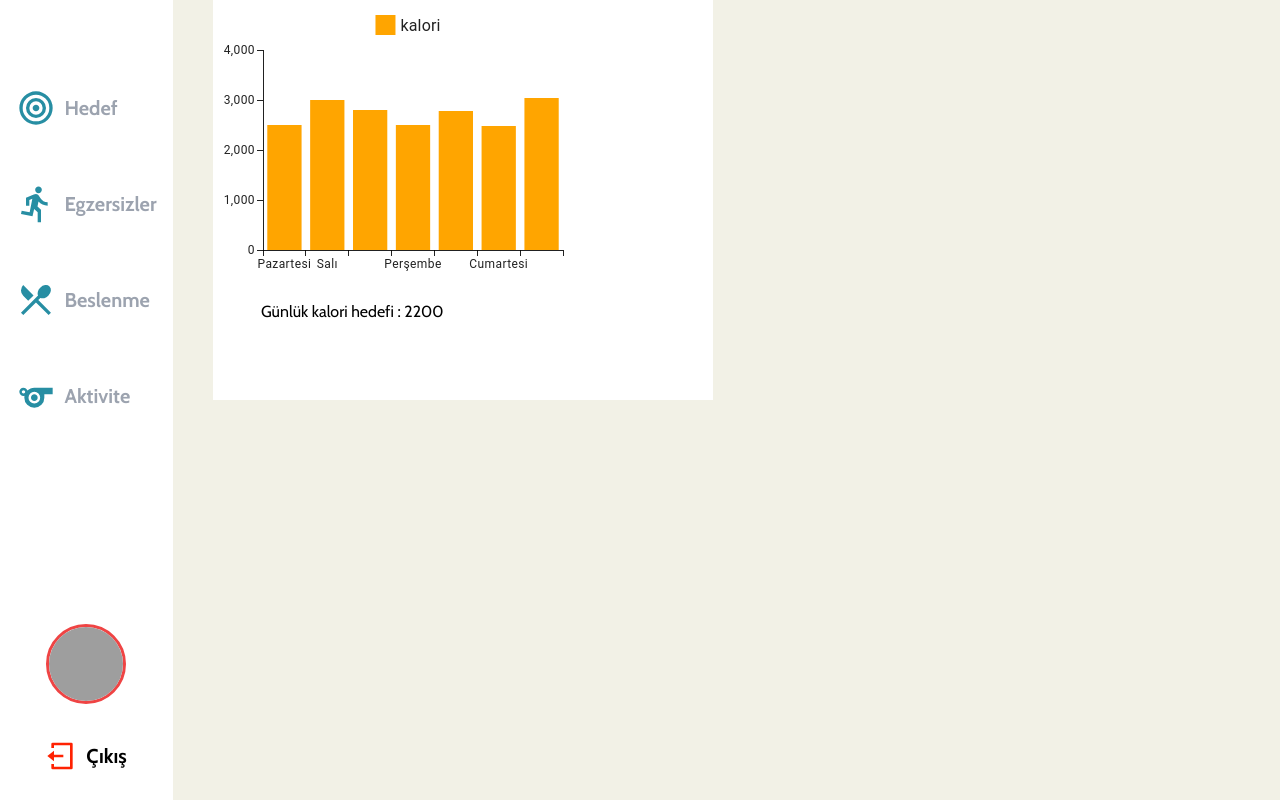
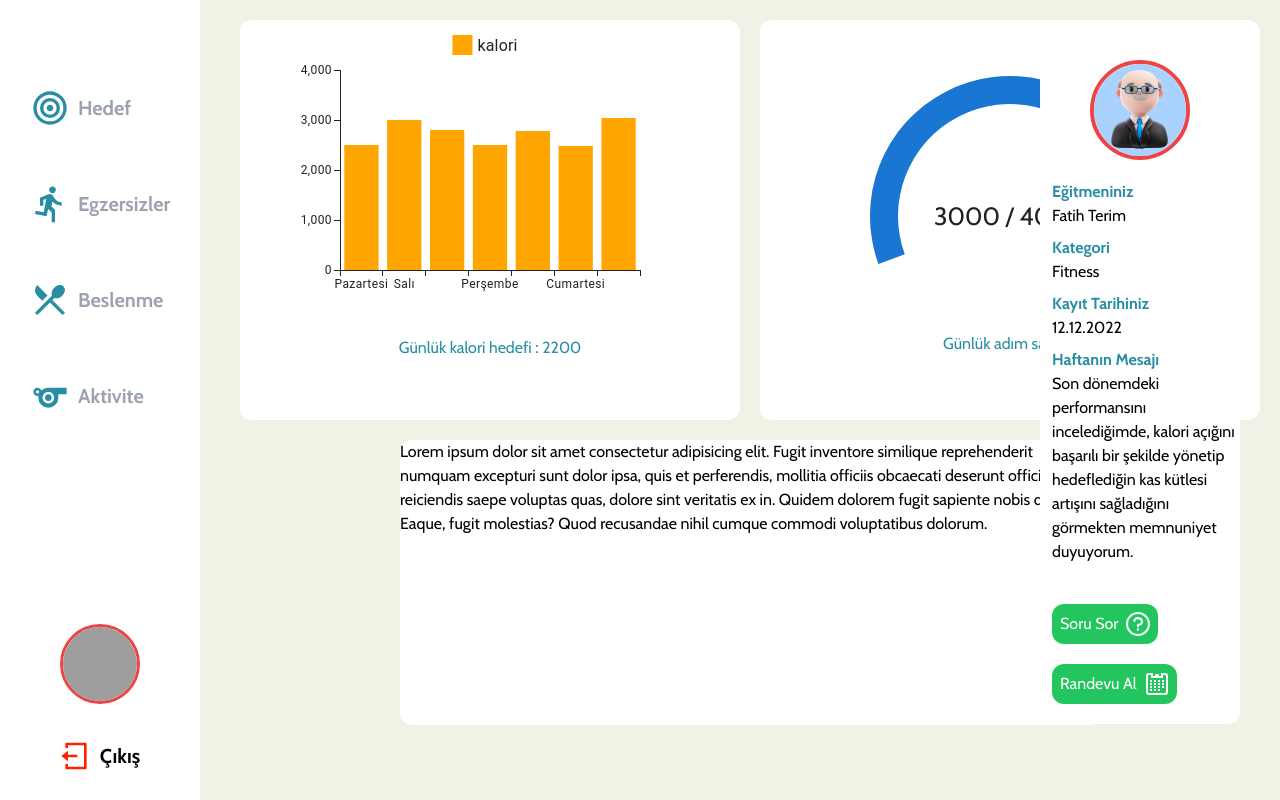
Before and after one commit to imtalhaozer/fitness-app-react, a React (Vite) app: page /hedef in a window 1280 px wide. Built offline with nearby package versions, Linux system fonts and the light colour scheme; grey boxes are pictures that could not be loaded.

Commit message:
Aim page created

```diff
--- a/src/pages/Aim.jsx
+++ b/src/pages/Aim.jsx
@@ -1,8 +1,10 @@
 import React from 'react'
 import { SideBar } from '../components/SideBar'
-import { BarChart } from '@mui/x-charts'
+import { BarChart, Gauge, gaugeClasses } from '@mui/x-charts'
+import { CoachBar } from '../components/CoachBar';
 
 export const Aim = () => {
+    // Dummy data
     const caloriData = [
         { day: "Pazartesi", calories: 2500 },
         { day: "Salı", calories: 3000 },
@@ -13,26 +15,70 @@ export const Aim = () => {
         { day: "Pazar", calories: 3050 }
     ];
 
+    // Dummy data for step
+    const stepData = [
+        {
+            step: 3000,
+            expectedStep: 4000
+        }
+    ]
+    const { step, expectedStep } = stepData[0];
+
     const days = caloriData.map(item => item.day);
     const calories = caloriData.map(item => item.calories);
 
-    const userData=[
-        {kg:"90",calori_expect:"2200"}
-    ]
+    const userData = [
+        { kg: "90", calori_expect: "2200" }
+    ];
 
     return (
-        <div className='flex h-full'>
+        <div className='relative h-full bg-secondary flex'>
+            <div className='mr-10'>
                 <SideBar />
-            <div className='bg-secondary w-full flex-col flex'>
-                <div className='ml-10 bg-white w-[500px] h-[400px] flex-col'>
+            </div>
+            <div className='flex flex-col items-center'>
+                <div className='flex w-full justify-between'>
+                    <div className='bg-white w-[500px] h-[400px] flex flex-col rounded-xl mt-5'>
+                        <div className='flex flex-col items-center justify-center'>
                             <BarChart
                                 xAxis={[{ data: days, scaleType: 'band' }]}
-                        series={[{ data: calories,color:"#FFA500" ,label:"kalori"}]}
+                                series={[{ data: calories, color: "#FFA500", label: "kalori" }]}
                                 height={300}
                                 width={400}
                             />
-                    <p className='pl-12 flex'> Günlük kalori hedefi : {userData[0].calori_expect}</p>
+                            <p className='mt-4 mb-5 text-primary'>Günlük kalori hedefi : {userData[0].calori_expect}</p>
                         </div>
+                    </div>
+                    <div className='bg-white w-[500px] h-[400px] flex flex-col rounded-xl mt-5 ml-5'>
+                        <div className='flex flex-col items-center justify-center'>
+                            <Gauge
+                                value={step}
+                                valueMax={expectedStep}
+                                startAngle={-110}
+                                endAngle={110}
+                                height={300}
+                                width={300}
+                                sx={{
+                                    [`& .${gaugeClasses.valueText}`]: {
+                                        fontSize: 25,
+                                        transform: 'translate(0px, 0px)',
+                                    },
+                                }}
+                                text={
+                                    ({ value, valueMax }) => `${value} / ${valueMax}`}
+                            />
+                            <p className='mt-3 text-primary'>Günlük adım sayınız</p>
+                        </div>
+                    </div>
+                </div>
+                <div className='bg-white w-[700px] h-[285px] mt-5 rounded-xl'>
+                    <div>
+                        Lorem ipsum dolor sit amet consectetur adipisicing elit. Fugit inventore similique reprehenderit numquam excepturi sunt dolor ipsa, quis et perferendis, mollitia officiis obcaecati deserunt officia reiciendis saepe voluptas quas, dolore sint veritatis ex in. Quidem dolorem fugit sapiente nobis distinctio. Eaque, fugit molestias? Quod recusandae nihil cumque commodi voluptatibus dolorum.
+                    </div>
+                </div>
+            </div>
+            <div className='absolute right-0 top-0'>
+                <CoachBar />
             </div>
         </div>
     )
```
Lines whose indentation alone changed are shown as unchanged.
